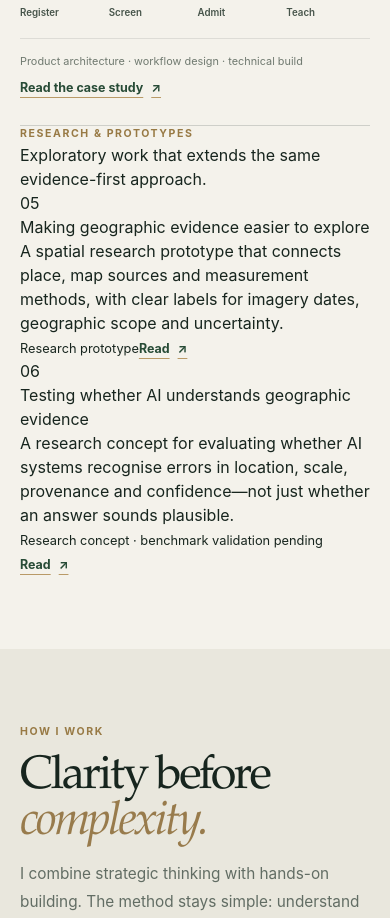
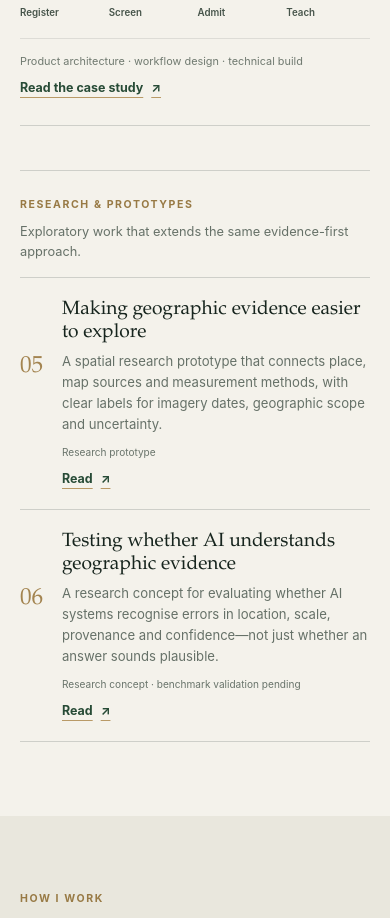
Before and after one commit to mrzulqarnainnadabo/zulqarnain-nadabo, a Next.js app: page / in a window 390 px wide. Shown: the part 3306-4224 px from the top of the page. Built offline with nearby package versions, Linux system fonts and the light colour scheme.

Commit message:
design(portfolio): create a quieter research index below selected work

```diff
--- a/app/portfolio.css
+++ b/app/portfolio.css
@@ -208,3 +208,24 @@
  .case-limits { padding:20px 14px; }
  .case-references { grid-template-columns:1fr; gap:16px; margin-top:45px; }
 }
+
+.research-block { margin-top:64px; padding-top:26px; border-top:1px solid var(--p-line); }
+.research-heading { display:flex; justify-content:space-between; gap:24px; align-items:baseline; margin-bottom:14px; }
+.research-heading>p:last-child { max-width:48ch; margin:0; color:#667168; font-size:.8rem; line-height:1.6; }
+.research-list { border-top:1px solid var(--p-line); }
+.research-row { display:grid; grid-template-columns:42px minmax(0,1fr) minmax(130px,190px) auto; gap:20px; align-items:center; padding:20px 0; border-bottom:1px solid var(--p-line); }
+.research-row>span { color:#a38450; font:300 1.45rem/1 var(--font-serif),Georgia,serif; }
+.research-row h3 { margin:0; font:400 1.25rem/1.2 var(--font-serif),Georgia,serif; }
+.research-row h3 a { text-decoration:none; }
+.research-row h3 a:hover { text-decoration:underline; text-underline-offset:4px; }
+.research-row p { max-width:65ch; margin:7px 0 0; color:#667168; font-size:.8rem; line-height:1.6; }
+.research-row>small { color:#69746b; font-size:.63rem; line-height:1.5; }
+@media(max-width:700px) {
+ .research-block { margin-top:44px; }
+ .research-heading { display:grid; gap:8px; }
+ .research-row { grid-template-columns:28px minmax(0,1fr); gap:10px 14px; }
+ .research-row>small { grid-column:2; }
+ .research-row>.text-link { grid-column:2; justify-self:start; }
+ .research-row h3 { font-size:1.2rem; }
+ .research-row p { font-size:.82rem; }
+}
```
